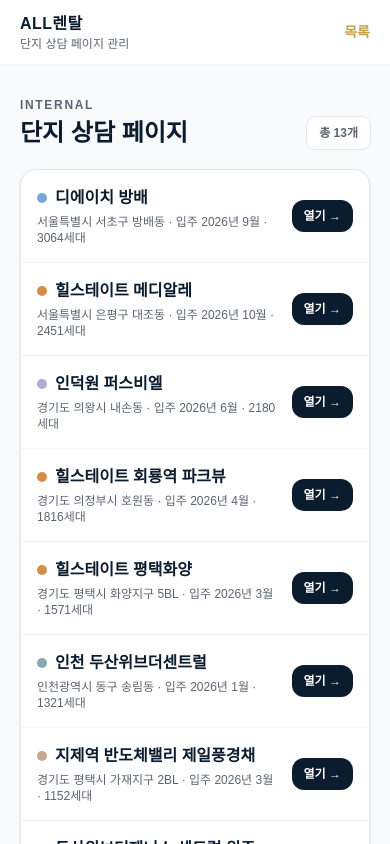
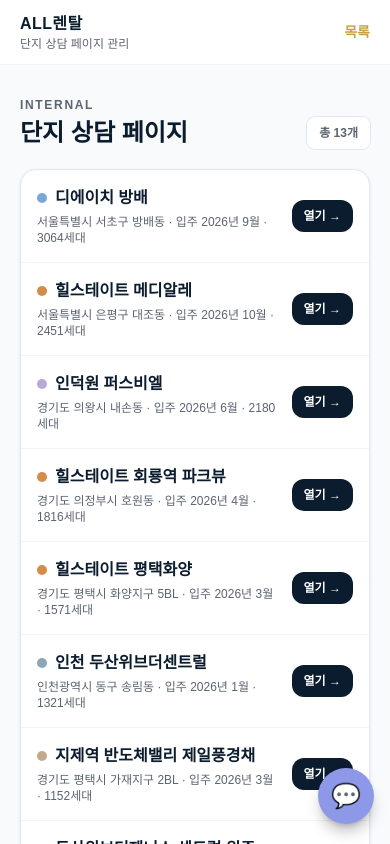
Before and after one commit to mrjohnny1215/allrental_landing, a React (Vite) app: page / in a window 390 px wide. Shown: the top 844 px of the page. Built offline with nearby package versions, Linux system fonts and the light colour scheme.

Commit message:
Use compact mobile chat button

```diff
--- a/src/components/ChannelTalk.jsx
+++ b/src/components/ChannelTalk.jsx
@@ -28,7 +28,28 @@
       window.ChannelIO('boot', { pluginKey: PLUGIN_KEY })
       hasBooted = true
     }
+
+    const syncMobileButton = () => {
+      if (window.innerWidth < 768) {
+        window.ChannelIO?.('hideChannelButton')
+      } else {
+        window.ChannelIO?.('showChannelButton')
+      }
+    }
+
+    syncMobileButton()
+    window.addEventListener('resize', syncMobileButton)
+    return () => window.removeEventListener('resize', syncMobileButton)
   }, [])
 
-  return null
+  return (
+    <button
+      type="button"
+      onClick={openChannelTalk}
+      className="fixed bottom-5 right-4 z-[9999] flex h-14 w-14 items-center justify-center rounded-full bg-[#8d99e8] text-2xl text-[#0b1c2e] shadow-lg shadow-black/25 transition hover:scale-105 active:scale-95 md:hidden"
+      aria-label="채팅 상담 열기"
+    >
+      <span aria-hidden="true">💬</span>
+    </button>
+  )
 }
```
